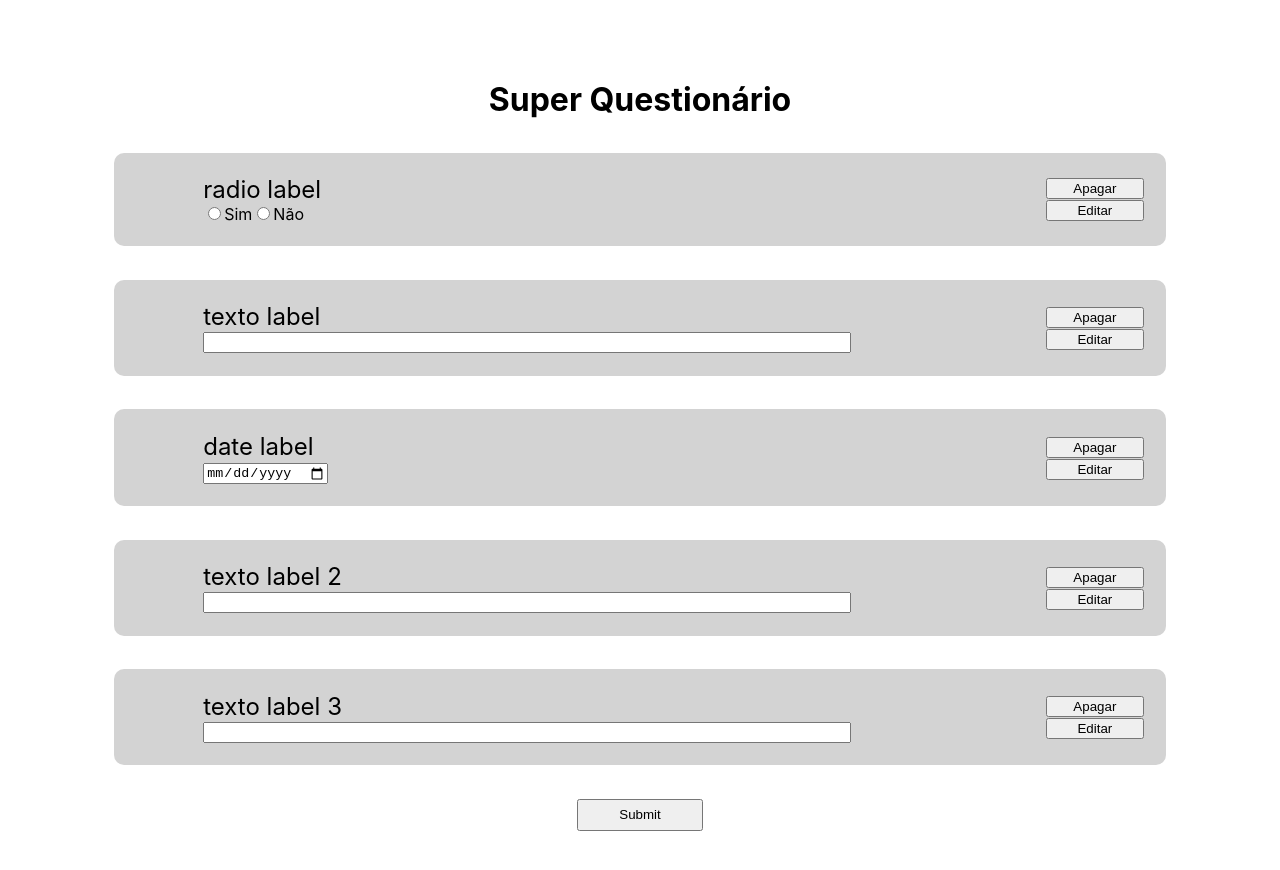
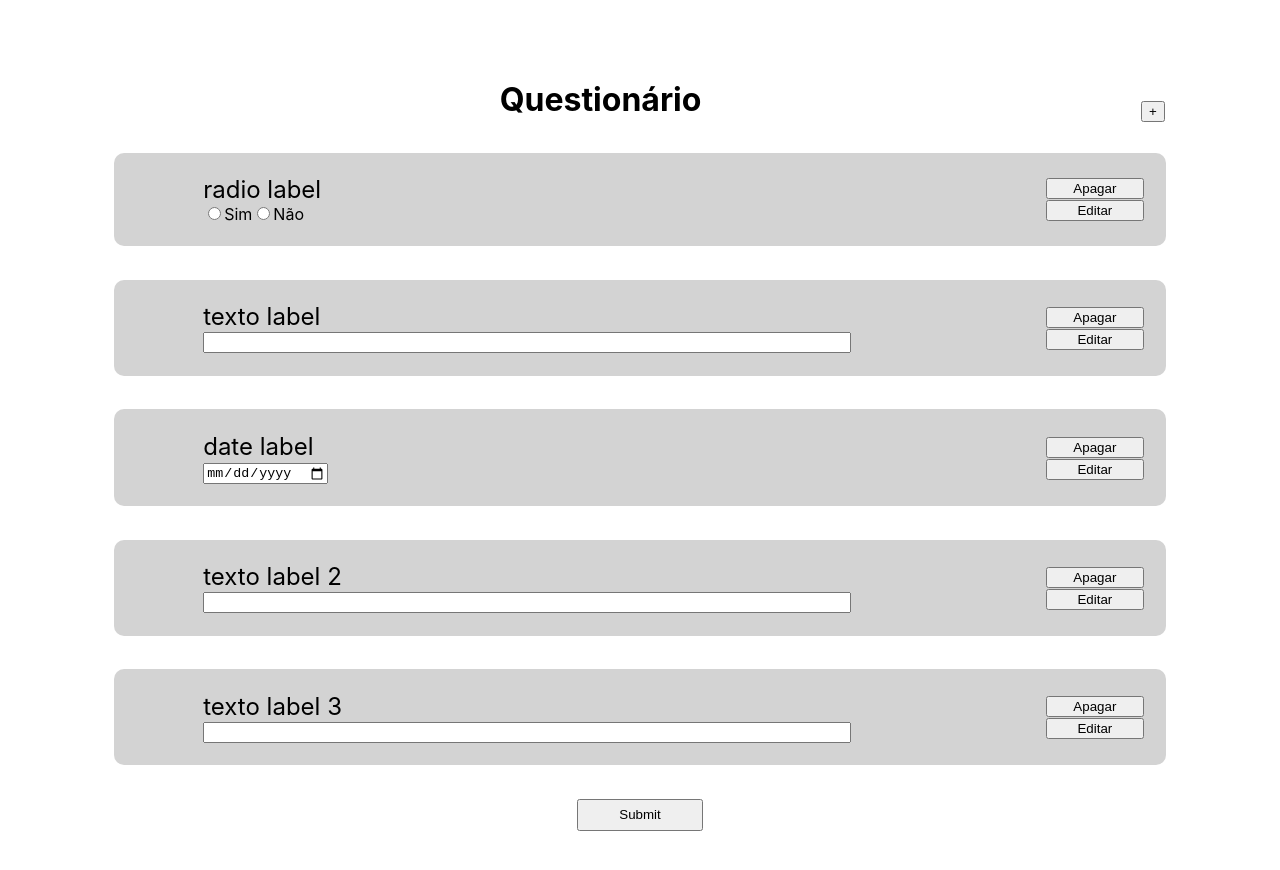
Before and after one commit to gabrielott/bd-final, a React (Create React App) app in the folder front/: page / in a window 1280 px wide. Shown: the top 870 px of the page. Built offline with nearby package versions, Linux system fonts and the light colour scheme.

Commit message:
botao de criar questoes

```diff
--- a/front/src/App.css
+++ b/front/src/App.css
@@ -1,3 +1,9 @@
+.add-button {
+	margin: 20px;
+	margin-right: 9%;
+	float: right;
+}
+
 .question {
 	display: flex;
 	justify-content: space-between;
--- a/front/src/App.js
+++ b/front/src/App.js
@@ -6,7 +6,7 @@ import "reactjs-popup/dist/index.css";
 const QuestionType = Object.freeze({
 	text: "1",
 	boolean: "2",
-	date: "3",
+	date: "3"
 });
 
 function TextQuestion(props) {
@@ -51,7 +51,7 @@ class Question extends React.Component {
 		this.state = {
 			question: this.props.question,
 			label: this.props.label,
-			type: this.props.type,
+			type: this.props.type
 		};
 
 		this.handleDelete = this.handleDelete.bind(this);
@@ -61,6 +61,25 @@ class Question extends React.Component {
 	handleDelete() {
 		console.log(`delete ${this.props.name}`);
 	}
+
+	/*handleCreate() {
+		let question;
+		switch (type) {
+			case QuestionType.text:
+				question = <TextQuestion name={this.props.name}/>;
+				break;
+			case QuestionType.boolean:
+				question = <BoolQuestion name={this.props.name}/>;
+				break;
+			case QuestionType.date:
+				question = <DateQuestion name={this.props.name}/>;
+				break;
+			default:
+				break;
+		}
+
+		this.setState({question: question, label: label, type: type});
+	}*/
 
 	handleEdit(label, type) {
 		let question;
@@ -122,14 +141,14 @@ class QuestionPanel extends React.Component {
 		console.log(`${name} = ${value}`);
 
 		this.setState({
-			[name]: value,
+			[name]: value
 		});
 	}
 
 
 	render() {
 		const popupStyle = {
-			width: "300px",
+			width: "300px"
 			// height: "20%",
 		};
 
@@ -194,8 +213,42 @@ class App extends React.Component {
 	constructor(props) {
 		super(props);
 
+		this.state = {
+			labels: [
+				"radio label",
+				"texto label",
+				"date label",
+				"texto label 2",
+				"texto label 3"
+			],
+			names: [
+				"radio",
+				"textoA",
+				"dateA",
+				"textoB",
+				"textoC"
+			],
+			types: [
+				QuestionType.boolean,
+				QuestionType.text,
+				QuestionType.date,
+				QuestionType.text,
+				QuestionType.text
+			],
+			questions: [
+				<BoolQuestion name="radio"/>,
+				<TextQuestion name="texto1"/>,
+				<DateQuestion name="date1"/>,
+				<TextQuestion name="texto2"/>,
+				<TextQuestion name="texto3"/>
+			]
+		};
+
+		this.unique_iter = 0;
+
 		this.handleInputChange = this.handleInputChange.bind(this);
 		this.handleSubmit = this.handleSubmit.bind(this);
+		this.handleCreate = this.handleCreate.bind(this);
 	}
 
 	handleSubmit(event) {
@@ -211,51 +264,38 @@ class App extends React.Component {
 		console.log(`${name} = ${value}`);
 
 		this.setState({
-			[name]: value,
+			[name]: value
 		});
 	}
 
+	handleCreate(event) {
+		let auxl = this.state.labels;
+		auxl.push("label nova");
+		let auxn = this.state.names;
+		auxn.push("texto"+this.unique_iter);
+		let auxt = this.state.types;
+		auxt.push(QuestionType.text);
+		let auxq = this.state.questions;
+		auxq.push(<TextQuestion name="textonovo"/>);
+		this.setState({
+			labels: auxl,
+			names: auxn,
+			types: auxt,
+			questions: auxq
+		});
+		this.unique_iter++;
+	}
+
 	render() {
-		const labels = [
-			"radio label",
-			"texto label",
-			"date label",
-			"texto label 2",
-			"texto label 3",
-		];
 
-		const names = [
-			"radio",
-			"texto1",
-			"date1",
-			"texto2",
-			"texto3",
-		];
-
-		const types = [
-			QuestionType.boolean,
-			QuestionType.text,
-			QuestionType.date,
-			QuestionType.text,
-			QuestionType.text,
-		];
-
-		const questions = [
-			<BoolQuestion name="radio"/>,
-			<TextQuestion name="texto1"/>,
-			<DateQuestion name="date1"/>,
-			<TextQuestion name="texto2"/>,
-			<TextQuestion name="texto3"/>,
-		];
-
-		const generic_questions = questions.map((q, i) => {
+		const generic_questions = this.state.questions.map((q, i) => {
 			return (
 				<Question
-					label={labels[i]}
+					label={this.state.labels[i]}
 					question={q}
-					name={names[i]}
-					key={names[i]}
-					type={types[i]}
+					name={this.state.names[i]}
+					key={this.state.names[i]}
+					type={this.state.types[i]}
 					onChange={this.handleInputChange}
 				/>
 			);
@@ -263,7 +303,10 @@ class App extends React.Component {
 
 		return (
 			<div>
-				<Survey title="Super Questionário" questions={generic_questions}/>
+				<div className="add-button">
+					<button type="button" onClick={this.handleCreate}>+</button>
+				</div>
+				<Survey title="Questionário" questions={generic_questions}/>
 			</div>
 		);
 	}
```
